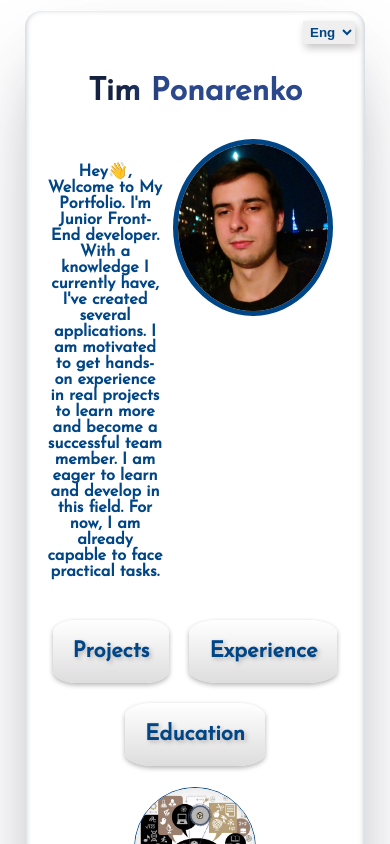
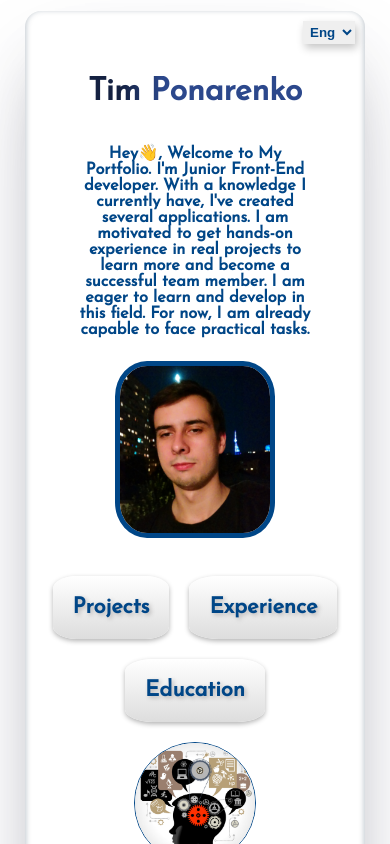
Before and after one commit to bladwing/TimPonarenkoPortfolio, a React (Create React App) app: page /experience in a window 390 px wide. Shown: the top 844 px of the page. Built offline with nearby package versions, Linux system fonts and the light colour scheme.

Commit message:
change responsive for profile block

```diff
--- a/src/App.js
+++ b/src/App.js
@@ -5,9 +5,9 @@ import LangSwitcher from "./components/langSwitcher/LangSwitcher";
 import Profile from "./components/profile/Profile";
 import Title from "./components/Title";
 
+
 import "./App.scss";
 import "./scss/effects.scss";
-
 
 const App = () => {
   return (
--- a/src/components/profile/Profile.jsx
+++ b/src/components/profile/Profile.jsx
@@ -1,6 +1,6 @@
 import React from "react";
+import PhotoZoom from "./PhotoZoom";
 
-import PhotoZoom from "./PhotoZoom";
 
 import { useTranslation } from "react-i18next";
 import "./profile.scss";
@@ -10,7 +10,7 @@ export default function Profile() {
   const lang = JSON.parse(localStorage.getItem("lang"));
   return (
     <div className="ProfileContainer" style={{ fontFamily: lang === "ge" ? "BPG Glaho" : "Josefin Sans" }}>
-      <h3><br />
+      <h3>
       {t("Profile.text")}
       </h3>
       <PhotoZoom />
--- a/src/components/profile/profile.scss
+++ b/src/components/profile/profile.scss
@@ -1,27 +1,27 @@
 .ProfileContainer {
     display: flex;
-    width: 87%;
     justify-content: center;
+    flex-wrap: wrap;
     text-align: center;
     margin: 0 auto;
     color: #004687;
     font-size: 14px;
 
-}
-
+    h3 {
+        width: 70%;
+        margin: 4% auto;
+    }
 .profilePhoto {
     width: 150px;
     border: 5px solid #004687;
-    border-radius: 60%;
+    border-radius: 20%;
     margin: 10px;
     cursor: zoom-in;
-
 }
 
 .profilePhoto:hover {
     border: 5px solid grey;
-
-
+}
 }
 
 .modal__backdrop {
```
